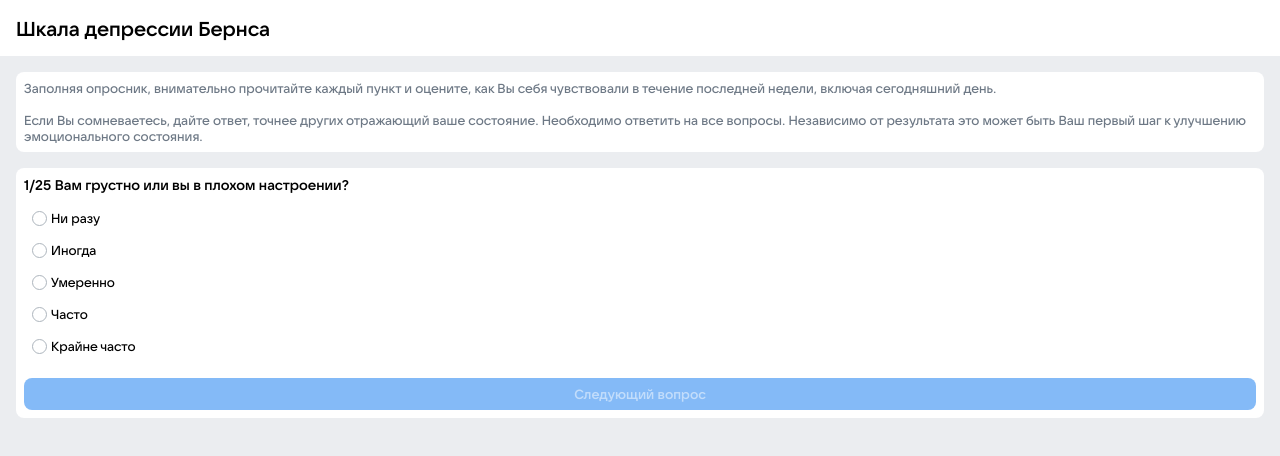
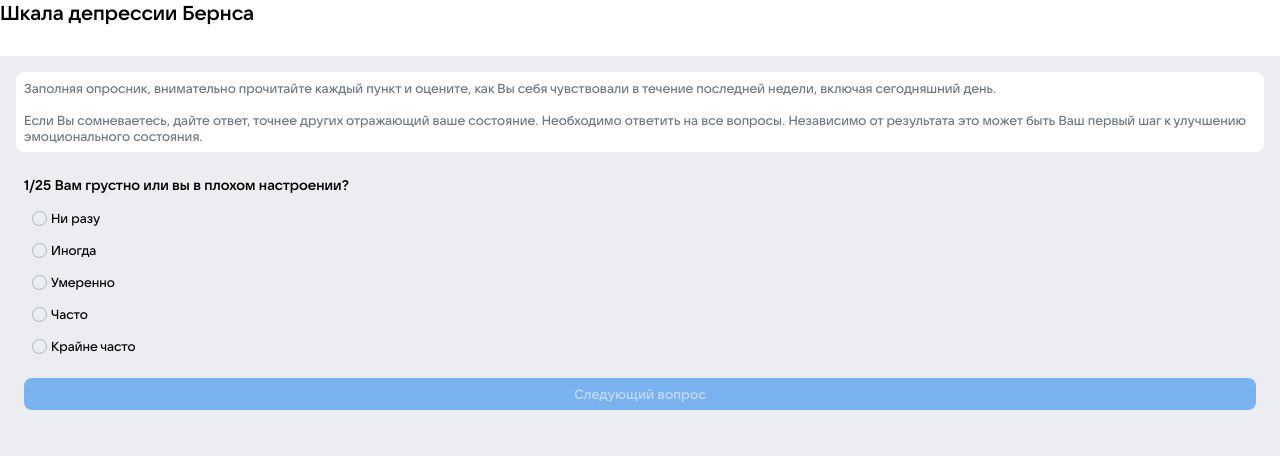
Before and after one commit to SedovMax/BernsDepressionTest01, a plain HTML site: page index.html in a window 1280 px wide. Drawn offline with nearby package versions, Linux system fonts and the light colour scheme; a script that the page names is missing.

Commit message:
Update style.css

```diff
--- a/style.css
+++ b/style.css
@@ -56,14 +56,10 @@ button:focus {
 /* ================================== */
 
 .headbox {
-  display: flex;
-  align-items: center;
-  padding-left: 16px;
   width: 100%;
   height: 56px;
   background: #fff;
 }
-
 .top {
   font-size: 20px;
   color:#000;
@@ -95,6 +91,7 @@ button:focus {
 .cont {
   width: 100%;
   height: auto;
+  min-height:
   background: #fff;
   border-radius: 8px;
   margin-bottom: 5px;
@@ -130,7 +127,7 @@ label:hover {
    align-items: center;
    justify-content: center;
    width: 100%;
-   /* min-height: inherit; */
+   min-height: inherit;
    padding: 1px 16px;
    text-align: center;
    box-sizing: border-box;
```
